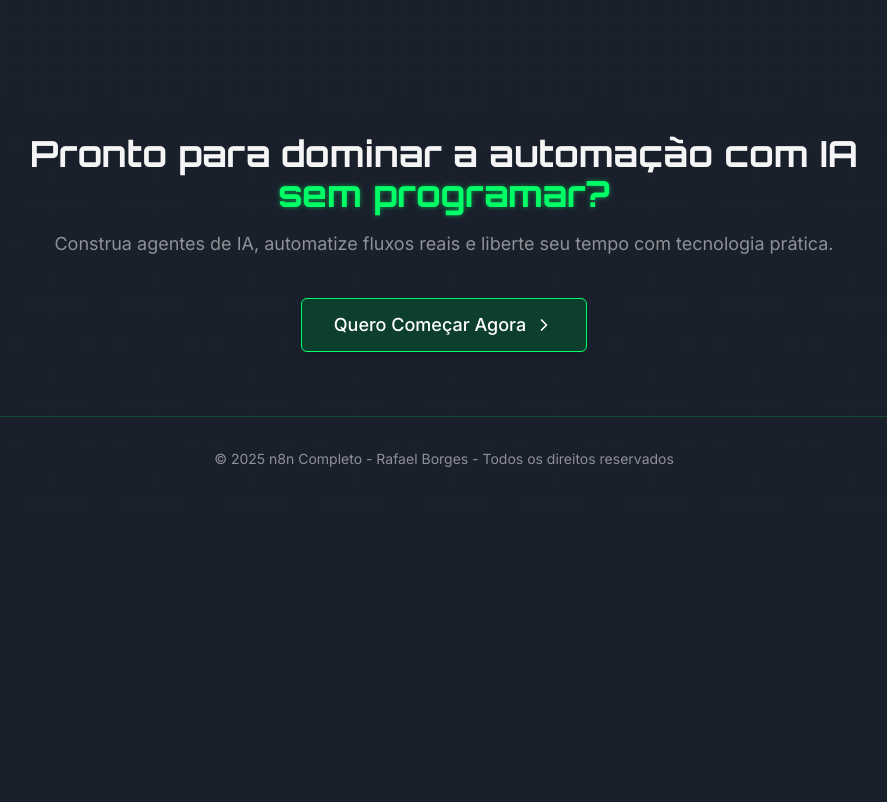
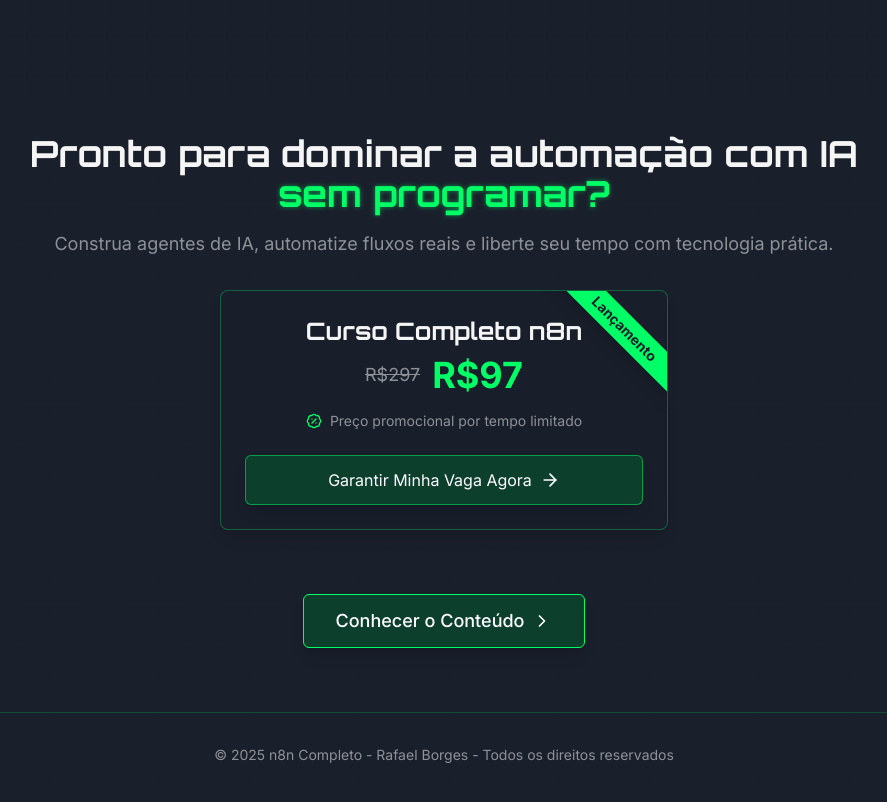
Before and after one commit to Iadonai/ai-automation-flow-master, a React (Vite) app: page / in a window 1280 px wide. Shown: the part 5382-6184 px from the top of the page, without its empty margins (196-1083 px from the left). Before the commit the page ends 5891 px from the top, so only its background shows below. Built offline with nearby package versions, Linux system fonts and the light colour scheme.

Commit message:
Add checkout link and launch price
Add the Kiwify checkout link and the launch price to the landing page.

```diff
--- a/src/components/CourseFooter.tsx
+++ b/src/components/CourseFooter.tsx
@@ -1,22 +1,54 @@
 
 import React from 'react';
-import { ChevronRight } from 'lucide-react';
+import { ChevronRight, ArrowRight, BadgePercent } from 'lucide-react';
 
 const CourseFooter = () => {
   return (
     <footer className="py-10 relative overflow-hidden circuit-bg">
       <div className="container-custom">
-        <div className="text-center max-w-4xl mx-auto mb-8 px-4">
+        <div className="text-center max-w-4xl mx-auto mb-12 px-4">
           <h2 className="text-3xl md:text-4xl font-bold mb-4">
             Pronto para dominar a automação com IA <span className="glow-text">sem programar?</span>
           </h2>
-          <p className="text-lg text-cyber-gray mb-10">
+          <p className="text-lg text-cyber-gray mb-6">
             Construa agentes de IA, automatize fluxos reais e liberte seu tempo com tecnologia prática.
           </p>
 
-          <a href="#modules" className="cta-button group inline-flex text-lg">
+          {/* Pricing Box */}
+          <div className="mt-8 mb-10 p-6 bg-cyber-dark/70 border border-cyber-bright-green/30 rounded-lg shadow-lg max-w-md mx-auto relative overflow-hidden">
+            {/* Launch Badge */}
+            <div className="absolute -right-12 top-6 bg-cyber-bright-green text-cyber-dark transform rotate-45 px-12 py-1 text-sm font-bold shadow-lg">
+              Lançamento
+            </div>
+
+            <h3 className="text-2xl font-bold mb-2">Curso Completo n8n</h3>
+
+            <div className="flex items-center justify-center gap-3 mb-4">
+              <span className="text-cyber-gray line-through text-lg">R$297</span>
+              <span className="text-cyber-bright-green font-bold text-4xl">R$97</span>
+            </div>
+
+            <p className="text-cyber-gray text-sm mb-6 flex items-center justify-center gap-2">
+              <BadgePercent size={16} className="text-cyber-bright-green" />
+              <span>Preço promocional por tempo limitado</span>
+            </p>
+
+            <a
+              href="https://pay.kiwify.com.br/9UkelFt"
+              target="_blank"
+              rel="noopener noreferrer"
+              className="block w-full bg-cyber-green hover:bg-cyber-bright-green text-white py-3 px-6 rounded-md transition-all shadow-lg border border-cyber-bright-green/50 group"
+            >
+              <span className="flex items-center justify-center">
+                Garantir Minha Vaga Agora
+                <ArrowRight className="ml-2 group-hover:translate-x-1 transition-transform" size={20} />
+              </span>
+            </a>
+          </div>
+
+          <a href="#modules" className="cta-button group inline-flex text-lg mt-6">
             <span className="relative z-10 flex items-center justify-center">
-              Quero Começar Agora
+              Conhecer o Conteúdo
               <ChevronRight className="ml-2 group-hover:translate-x-1 transition-transform" size={20} />
             </span>
           </a>
```
